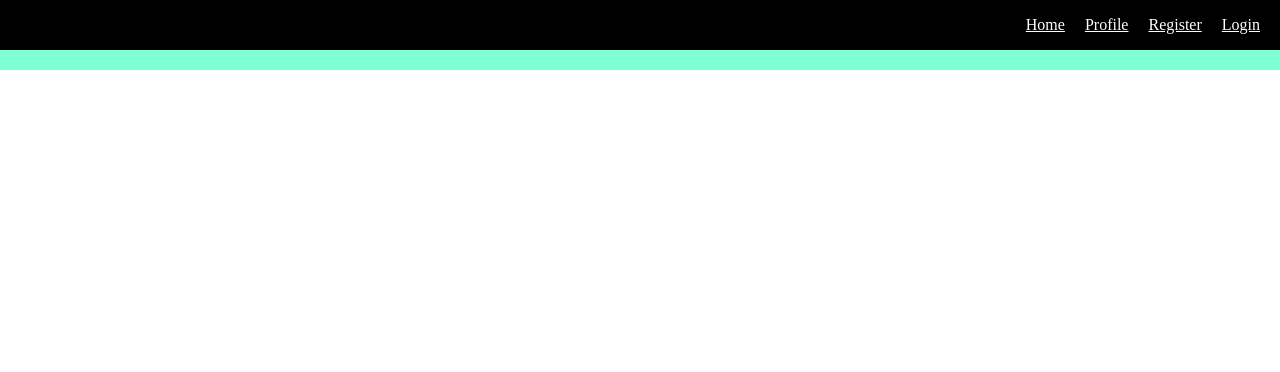
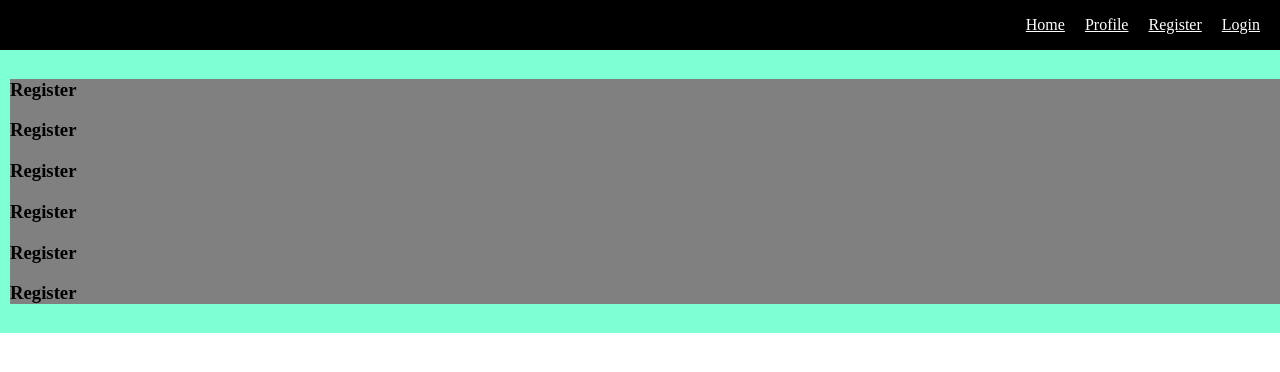
Before and after one commit to ryanweston/unisocial, a React (Create React App) app in the folder client/: page /register in a window 1280 px wide. Shown: the top 372 px of the page. Built offline with nearby package versions, Linux system fonts and the light colour scheme.

Commit message:
testing dropdown component

```diff
--- a/client/src/App.js
+++ b/client/src/App.js
@@ -4,6 +4,7 @@ import Nav from './components/template/Nav';
 import Landpage from './components/template/Landpage';
 import Register from './components/auth/Register';
 import Login from './components/auth/Login';
+import UniversityList from './components/auth/UniversityList';
 import './App.css';
 
 
@@ -17,8 +18,9 @@ const App = () => (
       <section className="container">
         <Switch>
           <Route exact path="/" component={Landpage} />
-          <Router exact path="/register" component={Register} />
-          <Router exact path="/login" component={Login} />
+          <Route exact path="/register" component={Register} />
+          <Route exact path="/login" component={Login} />
+          <Route exact path="/test" component={UniversityList} />
         </Switch>
       </section>
     </Fragment>
```
